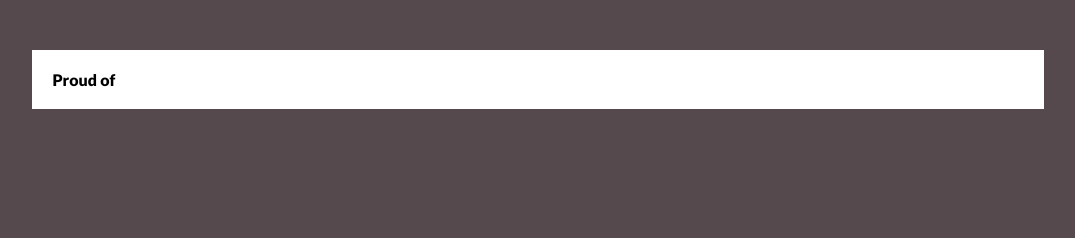
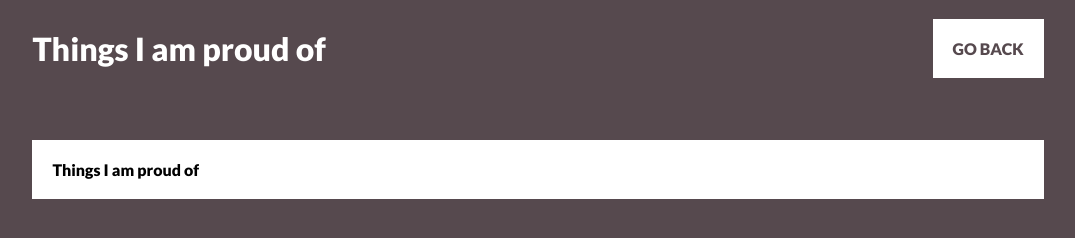
Before and after one commit to zarasyversen/zarasyversen.github.io, a plain HTML site: page pages/proudstuff.html in a window 1280 px wide. Shown: the whole page, without its empty margins (102-1177 px from the left). Drawn offline with Linux system fonts and the light colour scheme.

Commit message:
add all headers

```diff
--- a/pages/proudstuff.html
+++ b/pages/proudstuff.html
@@ -2,15 +2,19 @@
 <html>
   <head>
     <meta charset="utf-8" />
-    <title>Zara Syversen | Proud stuff </title>
+    <title>Zara Syversen | Things I am proud of </title>
     <meta name="viewport" content="width=device-width, initial-scale=1.0" />
     <meta name="author" content="Zara Syversen" />
     <meta name="description" content="Zara Syversen, a Swedish front-end developer in Brighton"/>
     <link rel="stylesheet" type="text/css" href="../assets/css/main.css" />
   </head>
   <body>
+    <header class="page__header">
+      <h1>Things I am proud of</h1>
+      <a href="../index.html" class="nav__button">Go back</a>
+    </header>
     <div class="wrapper">
-      Proud of
+      Things I am proud of
     </div>
   </body>
 </html>
```
Also changed, not shown: index.html (+1 -1 lines), pages/about.html (+4 -0 lines), pages/community.html (+5 -1 lines), pages/funstuff.html (+4 -0 lines).
